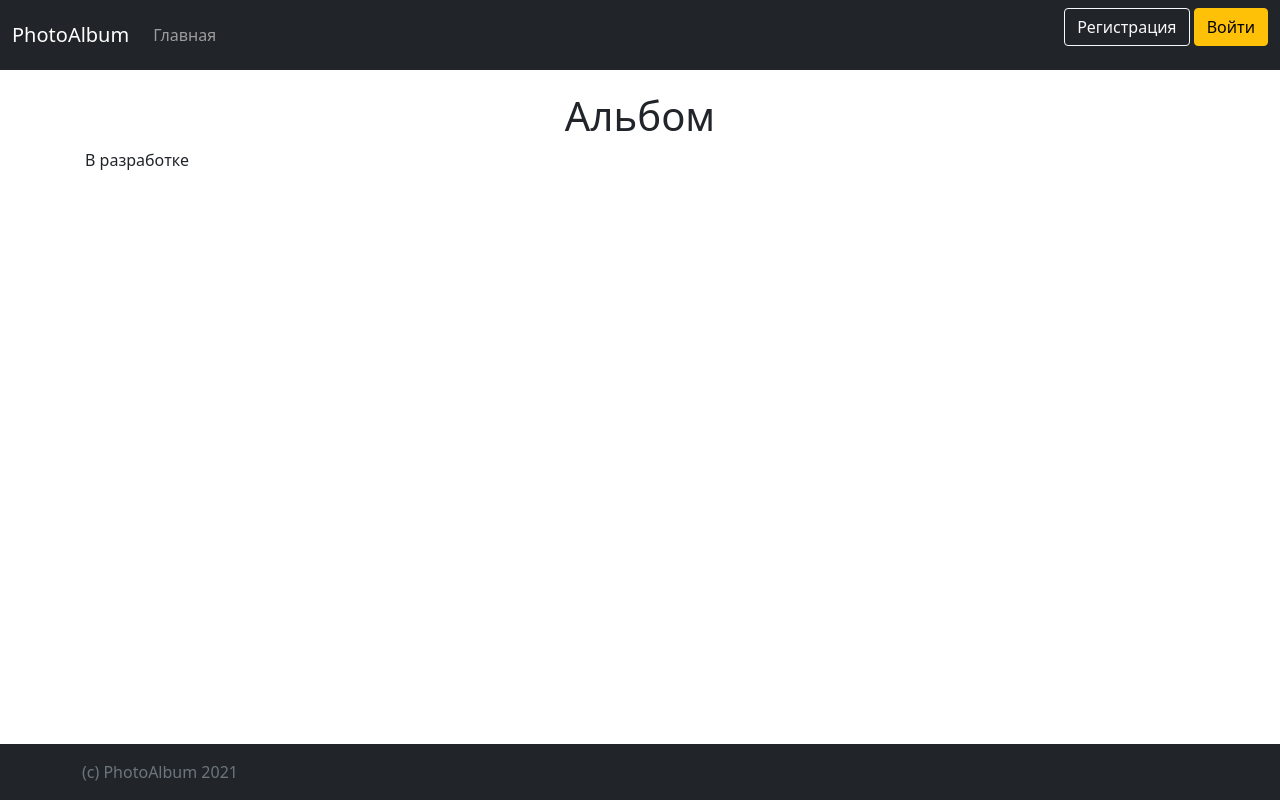
After one commit to zoyter/PhotoAlbum, a Flask app: page /album in a window 1280 px wide. The commit adds this page. Run offline with Flask 2, Linux system fonts and the light colour scheme; some libraries are stand-ins or nearby versions.

Commit message:
add album template

```diff
--- a/main.py
+++ b/main.py
@@ -149,6 +149,10 @@ def news_delete(id):
         abort(404)
     return redirect('/')
 
+@app.route('/album', methods=['GET', 'POST'])
+def album():
+    return render_template('album.html', title='Альбом', active2='active')
+
 @app.route('/settings', methods=['GET', 'POST'])
 def settings():
     return render_template('settings.html', title='Настройки', active3='active')
--- /dev/null
+++ b/templates/album.html
@@ -0,0 +1,17 @@
+{% extends "base.html" %}
+
+{% block customcss %}
+.login-form{
+width: 300px;
+margin:0 auto;
+}
+{% endblock %}
+
+{% block content %}
+<main class="flex-shrink-0">
+    <div class="container">
+        <h1 class="text-center">Альбом</h1>
+        В разработке
+    </div>
+</main>
+{% endblock %}
--- a/templates/index.html
+++ b/templates/index.html
@@ -3,7 +3,8 @@
 {% block content %}
 <main class="flex-shrink-0">
     <div class="container">
-    Тело документа
+    <h1 class="text-center">Тело документа</h1>
+
     </div>
 </main>
 {% endblock %}
```
